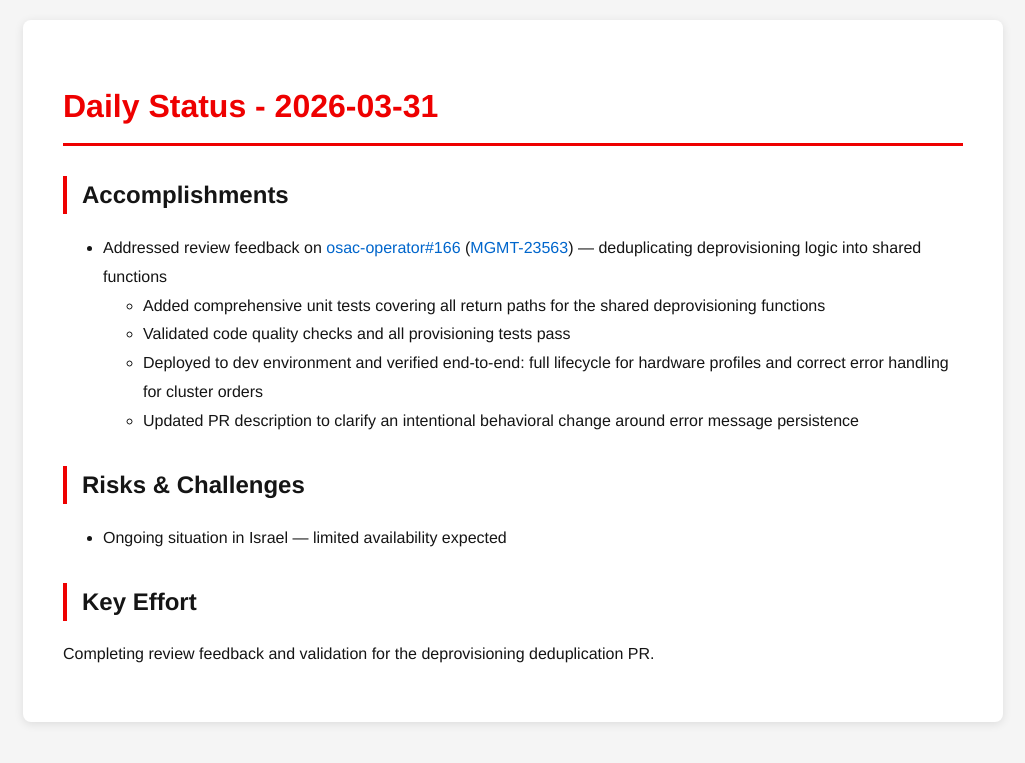
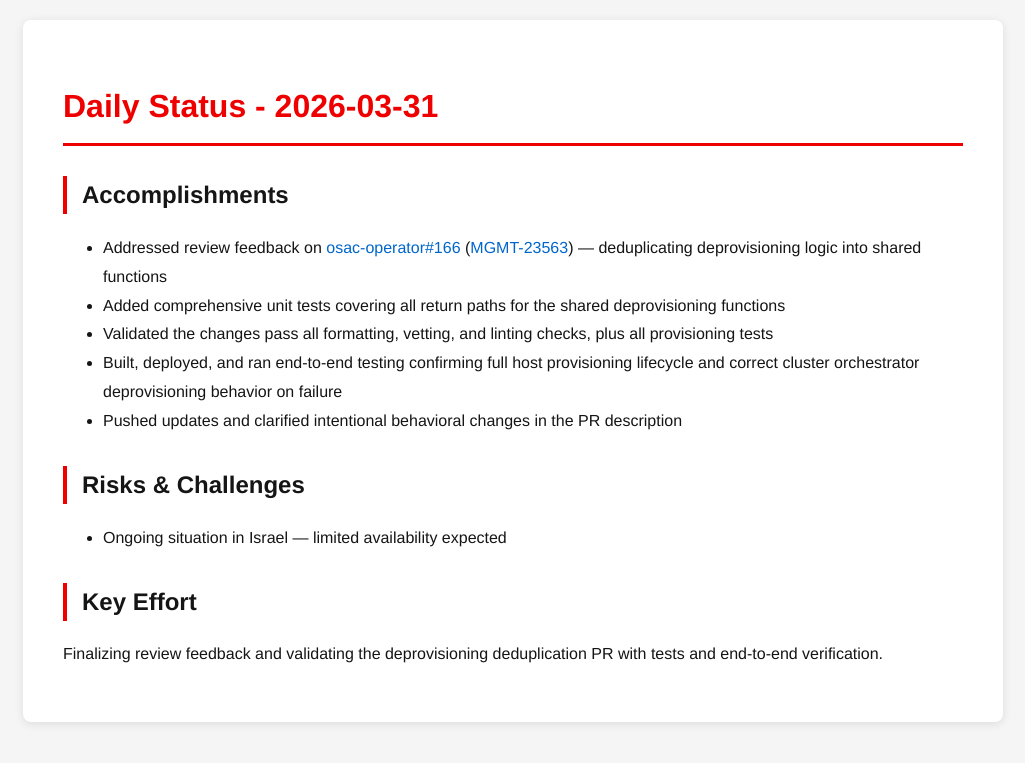
Before and after one commit to tzvatot/daily-status, a Jekyll site: the page built from 2026-03-31.md, in a window 1280 px wide. Shown: the top 763 px of the page, without its empty margins (127-1152 px from the left). Built offline with Jekyll 4.4.1, drawn with Linux system fonts in a browser that asks for light colours.

Commit message:
Daily status update - 2026-03-31

```diff
--- a/2026-03-31.md
+++ b/2026-03-31.md
@@ -8,13 +8,13 @@ date: 2026-03-31
 
 ## Accomplishments
 - Addressed review feedback on [osac-operator#166](https://github.com/osac-project/osac-operator/pull/166) ([MGMT-23563](https://issues.redhat.com/browse/MGMT-23563)) — deduplicating deprovisioning logic into shared functions
-  - Added comprehensive unit tests covering all return paths for the shared deprovisioning functions
-  - Validated code quality checks and all provisioning tests pass
-  - Deployed to dev environment and verified end-to-end: full lifecycle for hardware profiles and correct error handling for cluster orders
-  - Updated PR description to clarify an intentional behavioral change around error message persistence
+- Added comprehensive unit tests covering all return paths for the shared deprovisioning functions
+- Validated the changes pass all formatting, vetting, and linting checks, plus all provisioning tests
+- Built, deployed, and ran end-to-end testing confirming full host provisioning lifecycle and correct cluster orchestrator deprovisioning behavior on failure
+- Pushed updates and clarified intentional behavioral changes in the PR description
 
 ## Risks & Challenges
 - Ongoing situation in Israel — limited availability expected
 
 ## Key Effort
-Completing review feedback and validation for the deprovisioning deduplication PR.
+Finalizing review feedback and validating the deprovisioning deduplication PR with tests and end-to-end verification.
```
